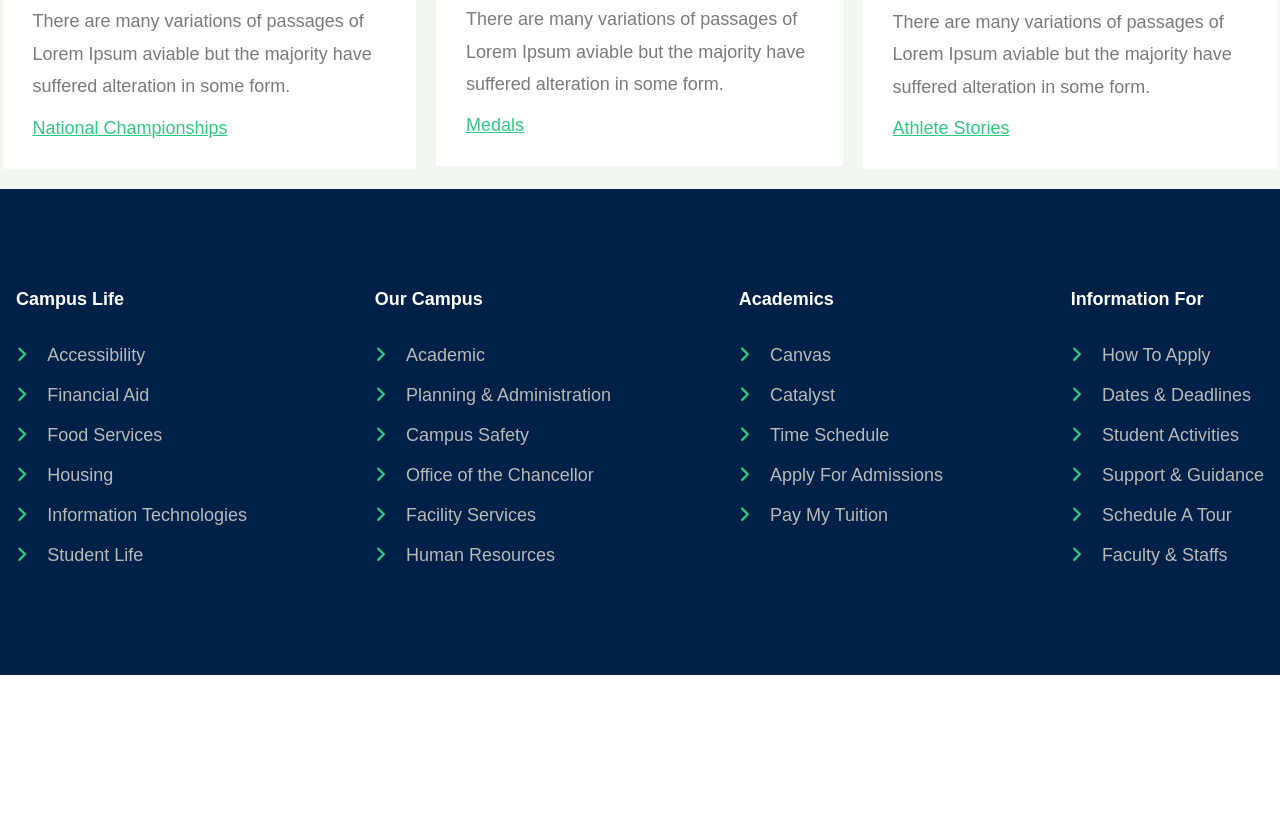
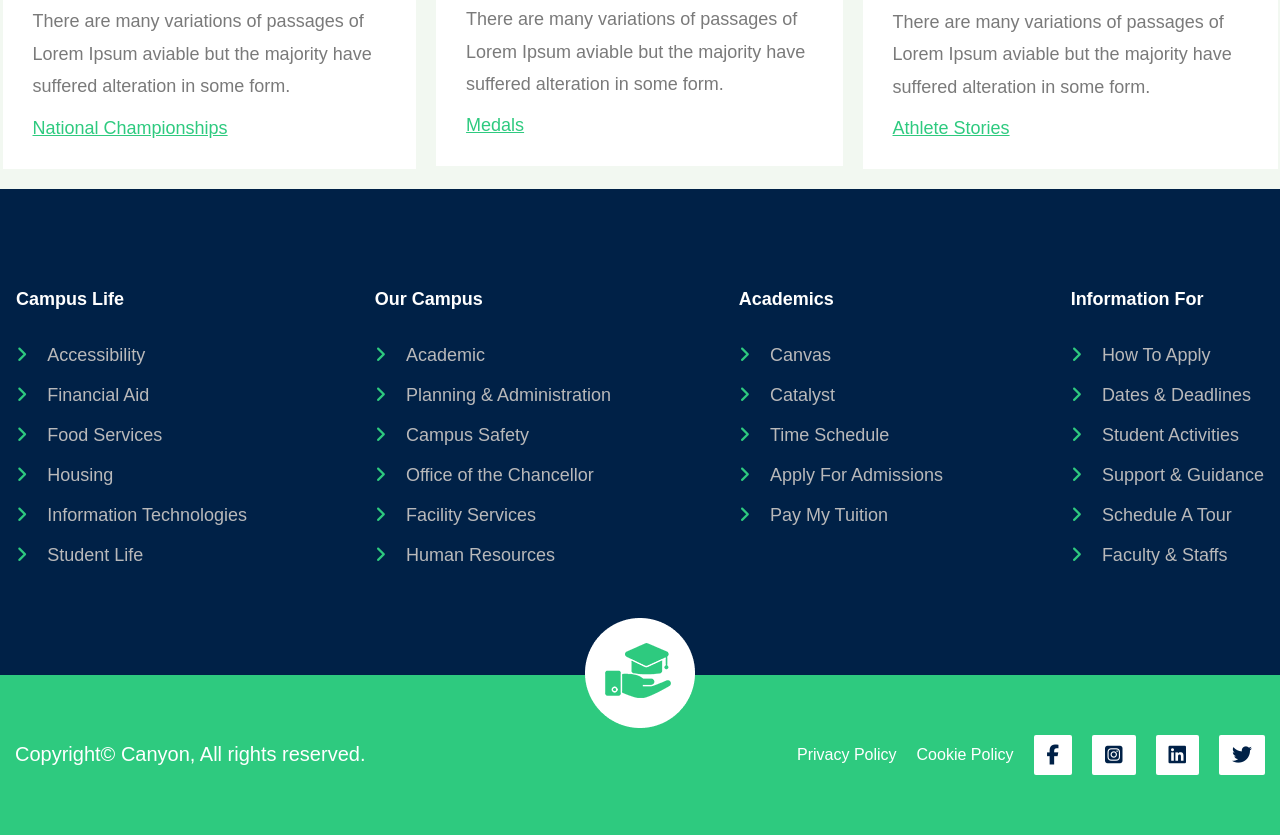
Before and after one commit to SamandarMasatov/IBN_SINO_TEXNIKUM, a plain HTML site: page index.html in a window 1280 px wide. Shown: the part 637-1472 px from the top of the page. Before the commit the page ends 1312 px from the top, so only its background shows below. Drawn offline with nearby package versions, Linux system fonts and the light colour scheme.

Commit message:
footer qayta togirlandi

```diff
--- a/css/main.css
+++ b/css/main.css
@@ -560,11 +560,15 @@ a {
   font-weight: 500;
 }
 /* =================sports and================ */
+
 /* ==========================footer start=============== */
 .footer {
   width: 100%;
   background-color: #002147;
 }
+
+
+
 .footer_compus {
   max-width: 1248px;
   margin: 0 auto;
@@ -596,3 +600,51 @@ p {
   font-size: 18px;
   font-family: 'Lexend', sans-serif;
 }
+
+/* ===============footer canyon============== */
+
+.footer_school{
+    width: 100%;
+    background-color: #2eca7f;
+}
+.footer_canyon{
+    max-width: 1250px;
+    margin: 0 auto;
+    display: flex;
+    justify-content: space-between;
+    align-items: center;
+    padding: 60px 0;
+    position: relative;
+}
+.footer_position{
+    position: absolute;
+    top: 0;
+    left: 50%;
+    transform: translate(-50%,-50%);
+   }
+.footer_schooltext p{
+    font-size: 20px;
+    font-family: 'Lexend', sans-serif;
+    color: #fff;
+}
+
+.footer_link ul{
+    display: flex;
+    justify-content: center;
+    align-items: center;
+    gap: 20px;
+    font-size: 16px;
+    font-family: 'Lexend', sans-serif;
+   flex-wrap: wrap;
+}
+
+.icon_link i{
+    padding: 10px 13px;
+    display: flex;
+    align-items: center;
+    justify-content: center;
+    font-size: 20px;
+    color: #002147;
+    background-color: #fff;
+    border-radius: 2px;
+}
--- a/css/responsiv.css
+++ b/css/responsiv.css
@@ -56,6 +56,20 @@
 .footer_text{
     padding: 0 20px;
   }
+
+  .footer_canyon{
+    padding: 60px 20px;
+  }
+  .footer_schooltext p {
+    font-size: 14px;
+}
+.footer_link ul {
+    display: flex
+;
+    gap: 20px;
+    font-size: 14px;
+    font-family: 'Lexend', sans-serif;
+}
 }
 /* ====================1005 responsivi======================== */
 
@@ -227,6 +241,12 @@
     font-family: 'Lexend', sans-serif;
 }
 
+/* ==============footer============ */
+
+.footer_canyon{
+    flex-direction: column;
+    gap: 20px;
+}
 }
 
 /* ============== 625  responsev============== */
@@ -337,6 +357,10 @@
     transform: translate(-50%, -50%);
     text-align: center;
   }
+  /* ================footer ========= */
+  .footer_link ul{
+    padding: 10px;
+  }
 }
 
 /* ===============425 responsrev============== */
@@ -403,6 +427,12 @@
     font-family: 'Lexend', sans-serif;
     text-decoration: underline;
     font-weight: 500;
+}
+/* ==================footer========== */
+.icon_link i {
+    font-size: 16px;
+    color: #002147;
+    background-color: #fff;
 }
 }
 
--- a/index.html
+++ b/index.html
@@ -429,30 +429,48 @@
       </div>
     </div>
     <!-- =============================sports and======================= -->
-
+    <!-- ====================================footer==================== -->
+    <div class="footer_bg">
       <div class="footer">
         <div class="footer_compus">
           <div class="footer_text">
             <h4>Campus Life</h4>
             <ul class="footer_ul">
               <li>
-               <a href=""> <i class="fa-solid fa-angle-right"></i><p> Accessibility</p></a>
-
+                <a href="">
+                  <i class="fa-solid fa-angle-right"></i>
+                  <p>Accessibility</p></a
+                >
               </li>
               <li>
-                <a href=""> <i class="fa-solid fa-angle-right"></i><p>  Financial Aid</p></a>
+                <a href="">
+                  <i class="fa-solid fa-angle-right"></i>
+                  <p>Financial Aid</p></a
+                >
               </li>
               <li>
-                <a href=""><i class="fa-solid fa-angle-right"></i><p>  Food Services</p></a>
+                <a href=""
+                  ><i class="fa-solid fa-angle-right"></i>
+                  <p>Food Services</p></a
+                >
               </li>
               <li>
-                <a href=""> <i class="fa-solid fa-angle-right"></i><p>  Housing</p></a>
+                <a href="">
+                  <i class="fa-solid fa-angle-right"></i>
+                  <p>Housing</p></a
+                >
               </li>
               <li>
-                <a href=""> <i class="fa-solid fa-angle-right"></i><p>  Information Technologies</p></a>
+                <a href="">
+                  <i class="fa-solid fa-angle-right"></i>
+                  <p>Information Technologies</p></a
+                >
               </li>
               <li>
-                <a href=""><i class="fa-solid fa-angle-right"></i><p>  Student Life</p></a>
+                <a href=""
+                  ><i class="fa-solid fa-angle-right"></i>
+                  <p>Student Life</p></a
+                >
               </li>
             </ul>
           </div>
@@ -460,23 +478,40 @@
             <h4>Our Campus</h4>
             <ul class="footer_ul">
               <li>
-               <a href=""> <i class="fa-solid fa-angle-right"></i><p>  Academic</p></a>
-
+                <a href="">
+                  <i class="fa-solid fa-angle-right"></i>
+                  <p>Academic</p></a
+                >
               </li>
               <li>
-                <a href=""> <i class="fa-solid fa-angle-right"></i><p>  Planning & Administration</p></a>
+                <a href="">
+                  <i class="fa-solid fa-angle-right"></i>
+                  <p>Planning & Administration</p></a
+                >
               </li>
               <li>
-                <a href=""><i class="fa-solid fa-angle-right"></i><p>  Campus Safety</p></a>
+                <a href=""
+                  ><i class="fa-solid fa-angle-right"></i>
+                  <p>Campus Safety</p></a
+                >
               </li>
               <li>
-                <a href=""> <i class="fa-solid fa-angle-right"></i><p>   Office of the Chancellor</p></a>
+                <a href="">
+                  <i class="fa-solid fa-angle-right"></i>
+                  <p>Office of the Chancellor</p></a
+                >
               </li>
               <li>
-                <a href=""> <i class="fa-solid fa-angle-right"></i><p>   Facility Services</p></a>
+                <a href="">
+                  <i class="fa-solid fa-angle-right"></i>
+                  <p>Facility Services</p></a
+                >
               </li>
               <li>
-                <a href=""><i class="fa-solid fa-angle-right"></i><p> Human Resources</p></a>
+                <a href=""
+                  ><i class="fa-solid fa-angle-right"></i>
+                  <p>Human Resources</p></a
+                >
               </li>
             </ul>
           </div>
@@ -484,20 +519,34 @@
             <h4>Academics</h4>
             <ul class="footer_ul">
               <li>
-               <a href=""> <i class="fa-solid fa-angle-right"></i><p> Canvas</p></a>
-
+                <a href="">
+                  <i class="fa-solid fa-angle-right"></i>
+                  <p>Canvas</p></a
+                >
               </li>
               <li>
-                <a href=""> <i class="fa-solid fa-angle-right"></i><p> Catalyst</p></a>
+                <a href="">
+                  <i class="fa-solid fa-angle-right"></i>
+                  <p>Catalyst</p></a
+                >
               </li>
               <li>
-                <a href=""><i class="fa-solid fa-angle-right"></i><p> Time Schedule</p></a>
+                <a href=""
+                  ><i class="fa-solid fa-angle-right"></i>
+                  <p>Time Schedule</p></a
+                >
               </li>
               <li>
-                <a href=""> <i class="fa-solid fa-angle-right"></i><p> Apply For Admissions</p></a>
+                <a href="">
+                  <i class="fa-solid fa-angle-right"></i>
+                  <p>Apply For Admissions</p></a
+                >
               </li>
               <li>
-                <a href=""> <i class="fa-solid fa-angle-right"></i><p>  Pay My Tuition</p></a>
+                <a href="">
+                  <i class="fa-solid fa-angle-right"></i>
+                  <p>Pay My Tuition</p></a
+                >
               </li>
             </ul>
           </div>
@@ -505,31 +554,88 @@
             <h4>Information For</h4>
             <ul class="footer_ul">
               <li>
-               <a href=""> <i class="fa-solid fa-angle-right"></i><p> How To Apply</p></a>
-
+                <a href="">
+                  <i class="fa-solid fa-angle-right"></i>
+                  <p>How To Apply</p></a
+                >
               </li>
               <li>
-                <a href=""> <i class="fa-solid fa-angle-right"></i><p>  Dates & Deadlines</p></a>
+                <a href="">
+                  <i class="fa-solid fa-angle-right"></i>
+                  <p>Dates & Deadlines</p></a
+                >
               </li>
               <li>
-                <a href=""><i class="fa-solid fa-angle-right"></i><p>   Student Activities</p></a>
+                <a href=""
+                  ><i class="fa-solid fa-angle-right"></i>
+                  <p>Student Activities</p></a
+                >
               </li>
               <li>
-                <a href=""> <i class="fa-solid fa-angle-right"></i><p>  Support & Guidance</p></a>
+                <a href="">
+                  <i class="fa-solid fa-angle-right"></i>
+                  <p>Support & Guidance</p></a
+                >
               </li>
               <li>
-                <a href=""> <i class="fa-solid fa-angle-right"></i><p> Schedule A Tour</p></a>
+                <a href="">
+                  <i class="fa-solid fa-angle-right"></i>
+                  <p>Schedule A Tour</p></a
+                >
               </li>
               <li>
-                <a href=""><i class="fa-solid fa-angle-right"></i><p> Faculty & Staffs</p></a>
+                <a href=""
+                  ><i class="fa-solid fa-angle-right"></i>
+                  <p>Faculty & Staffs</p></a
+                >
               </li>
             </ul>
           </div>
         </div>
+      </div>
+      <!--==============================footer school =======================-->
+      <div class="footer_school">
 
-<!--==============================footer school -->
+        <div class="footer_canyon">
+            <div class="footer_position">
+                <img src="./images/footer_Logo.png" alt="">
             </div>
-
+          <div class="footer_schooltext">
+            <p>
+              Copyright© <a href="">Canyon</a>, All rights reserved.
+            </p>
+          </div>
+          <div class="footer_link">
+            <ul>
+              <li><a href="">Privacy Policy</a></li>
+              <li><a href="">Cookie Policy</a></li>
+              <li>
+                <a class="icon_link" href="">
+                  <i class="telofon_icon fa-brands fa-facebook-f"></i
+                ></a>
+              </li>
+              <li>
+                <a class="icon_link" href=""
+                  ><i
+                    class="telofon_icon fa-brands fa-square-instagram"
+                  ></i
+                ></a>
+              </li>
+              <li>
+                <a class="icon_link" href="">
+                  <i class="telofon_icon fa-brands fa-linkedin"></i>
+                </a>
+              </li>
+              <li>
+                <a class="icon_link" href="">
+                  <i class="fa-brands fa-twitter"></i>
+                </a>
+              </li>
+            </ul>
+          </div>
+        </div>
+      </div>
+    </div>
     <!-- ===================footer==================== -->
 
     <!-- =================carusel cdn jquare======= -->
```
Also changed, not shown: images/footer_Logo.png (added). Lines whose indentation alone changed are shown as unchanged.
